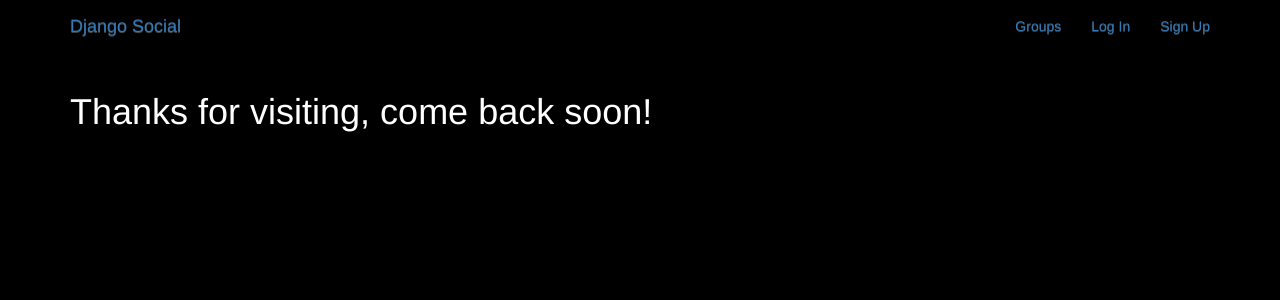
After one commit to Krittipoom/python-django-web-blog, a Django app: page /thanks/ in a window 1280 px wide. The commit adds this page. Shown: the top 300 px of the page. Run offline with Django 4.2, Linux system fonts and the light colour scheme; some libraries are stand-ins or nearby versions.

Commit message:
setup login logout and test user

```diff
--- a/socialproj/accounts/templates/accounts/login.html
+++ b/socialproj/accounts/templates/accounts/login.html
@@ -10,3 +10,4 @@
 		<input type="submit" class="btn btn-default" value="Log In">
 	</form>
 </div>
+{% endblock %}
--- a/socialproj/accounts/templates/accounts/signup.html
+++ b/socialproj/accounts/templates/accounts/signup.html
@@ -10,3 +10,4 @@
 		<input type="submit" class="btn btn-default" value="Sign Up">
 	</form>
 </div>
+{% endblock %}
--- a/socialproj/socialproj/settings.py
+++ b/socialproj/socialproj/settings.py
@@ -125,3 +125,6 @@ STATICFILE_DIRS = [os.path.join(BASE_DIR, 'static')]
 # https://docs.djangoproject.com/en/4.1/ref/settings/#default-auto-field
 
 DEFAULT_AUTO_FIELD = 'django.db.models.BigAutoField'
+
+LOGIN_REDIRECT_URL = 'test'
+LOGOUT_REDIRECT_URL = 'thanks'
--- a/socialproj/socialproj/urls.py
+++ b/socialproj/socialproj/urls.py
@@ -23,4 +23,6 @@ urlpatterns = [
     path('', views.HomePage.as_view(), name = 'home'),
     path('accounts/', include('accounts.urls'), name = 'accounts'),
     path('accounts/', include('django.contrib.auth.urls')),
+    path('test/', views.TestPage.as_view(), name = 'test'),
+    path('thanks/', views.ThanksPage.as_view(), name = 'thanks'),
 ]
--- a/socialproj/socialproj/views.py
+++ b/socialproj/socialproj/views.py
@@ -1,4 +1,10 @@
 from django.views.generic import TemplateView
+
+class TestPage(TemplateView):
+	template_name = 'test.html'
+
+class ThanksPage(TemplateView):
+	template_name = 'thanks.html'
 
 class HomePage(TemplateView):
 	template_name = 'index.html'
--- /dev/null
+++ b/socialproj/templates/test.html
@@ -0,0 +1,5 @@
+{% extends "base.html" %}
+{% block content %}
+<h1>You are now logged in !</h1>
+
+{% endblock %}
--- /dev/null
+++ b/socialproj/templates/thanks.html
@@ -0,0 +1,5 @@
+{% extends "base.html" %}
+{% block content %}
+<h1>Thanks for visiting, come back soon!</h1>
+
+{% endblock %}
```
Also changed, not shown: socialproj/accounts/migrations/0001_initial.py (added), socialproj/db.sqlite3.
